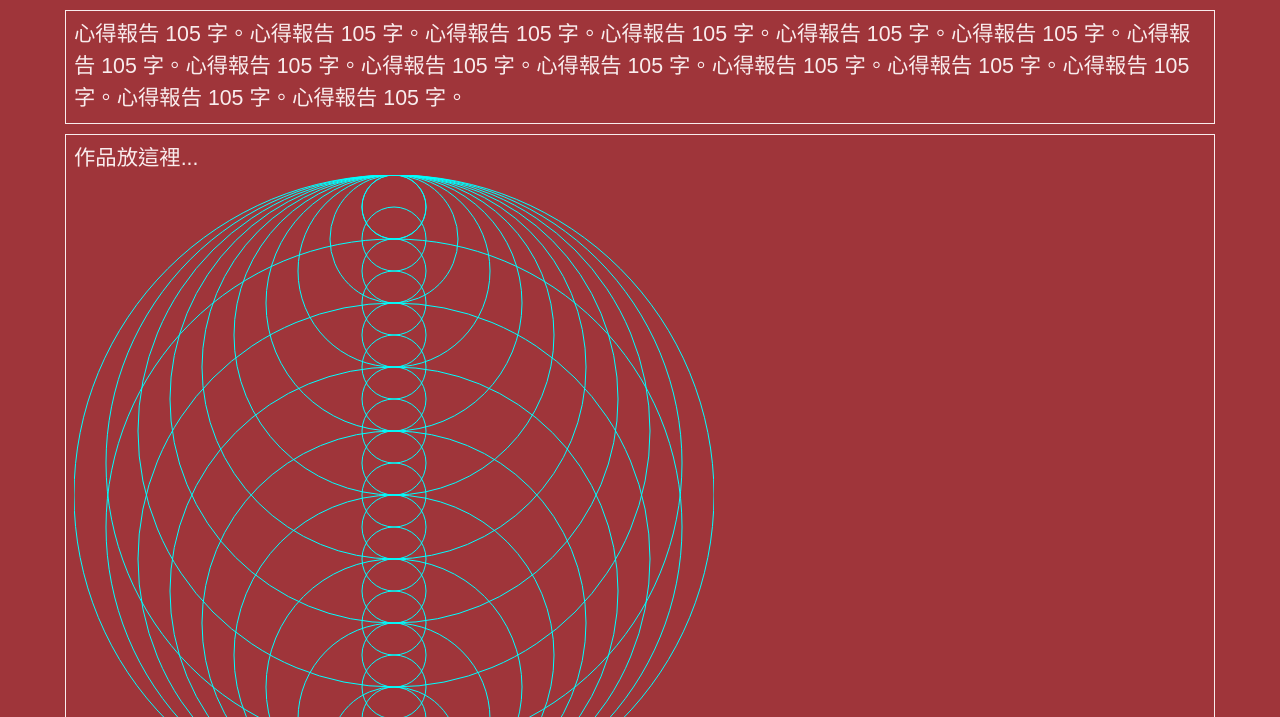
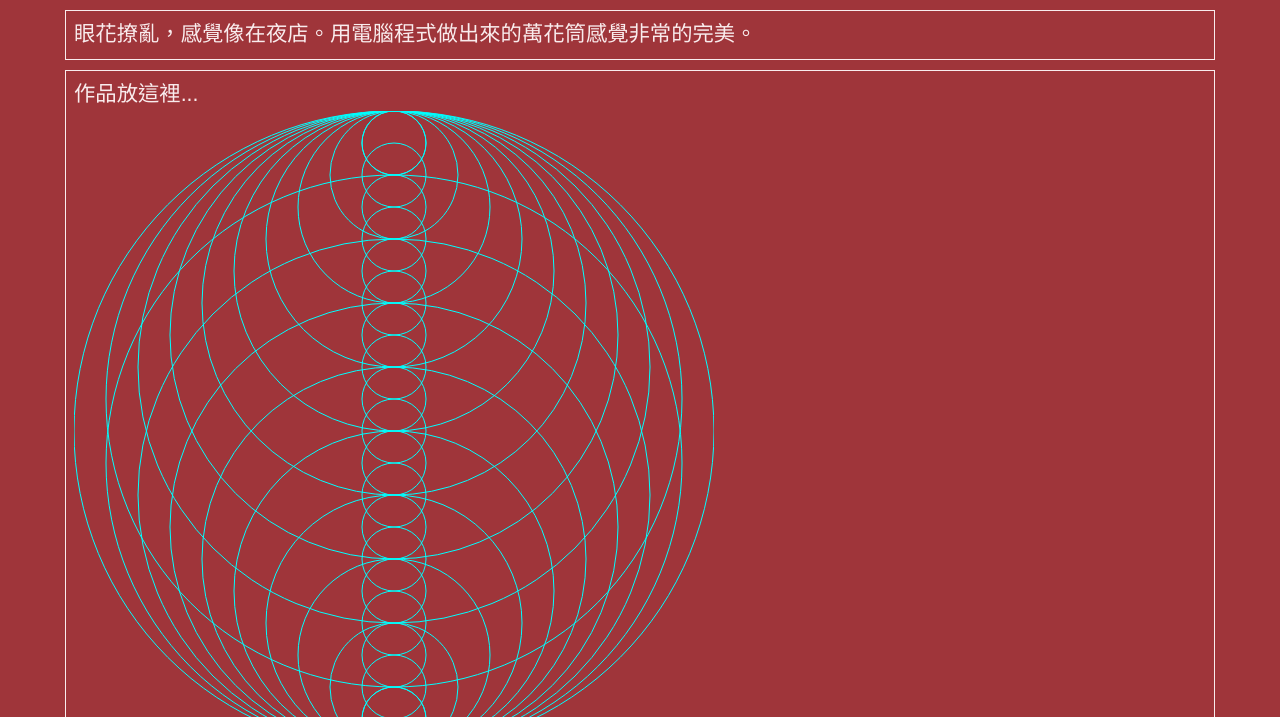
Before and after one commit to RogerHuLikesSoup/pr2022f, a plain HTML site: page hw10/index.html in a window 1280 px wide. Shown: the part 83-800 px from the top of the page. Drawn offline with nearby package versions, Linux system fonts and the light colour scheme.

Commit message:
Update index.html

```diff
--- a/hw10/index.html
+++ b/hw10/index.html
@@ -201,7 +201,7 @@
   <!-- ------------------------------------------------>
   <div class="row hw12">
     <div class="col-md-12 twenty">
-      心得報告 105 字。心得報告 105 字。心得報告 105 字。心得報告 105 字。心得報告 105 字。心得報告 105 字。心得報告 105 字。心得報告 105 字。心得報告 105 字。心得報告 105 字。心得報告 105 字。心得報告 105 字。心得報告 105 字。心得報告 105 字。心得報告 105 字。
+      眼花撩亂，感覺像在夜店。用電腦程式做出來的萬花筒感覺非常的完美。
     </div>
   </div>
 
```
